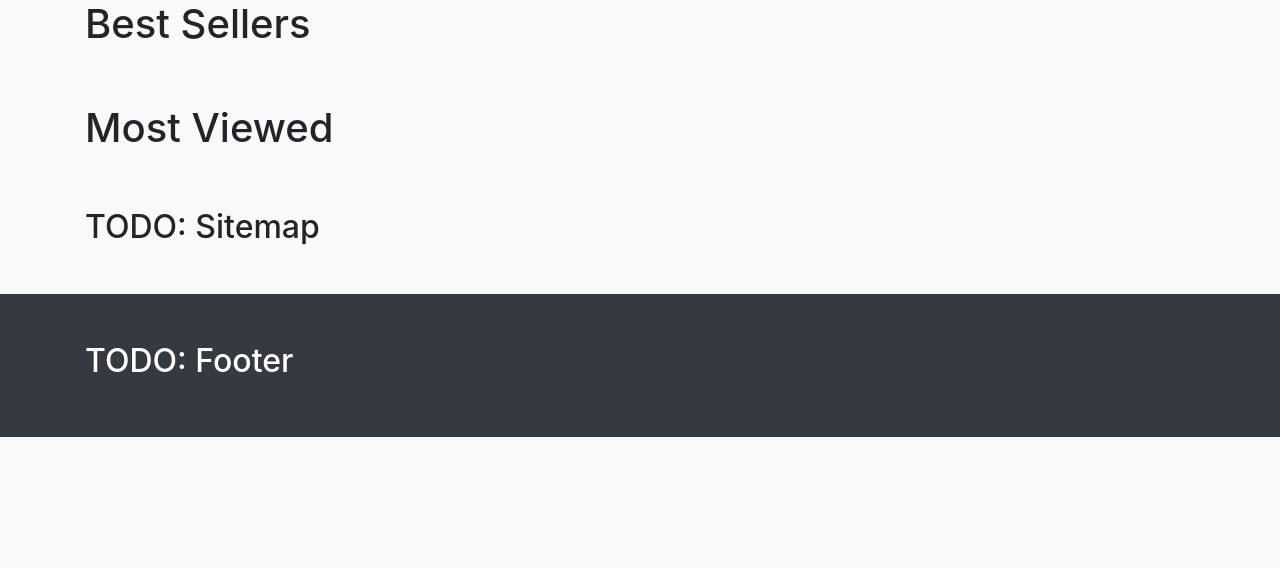
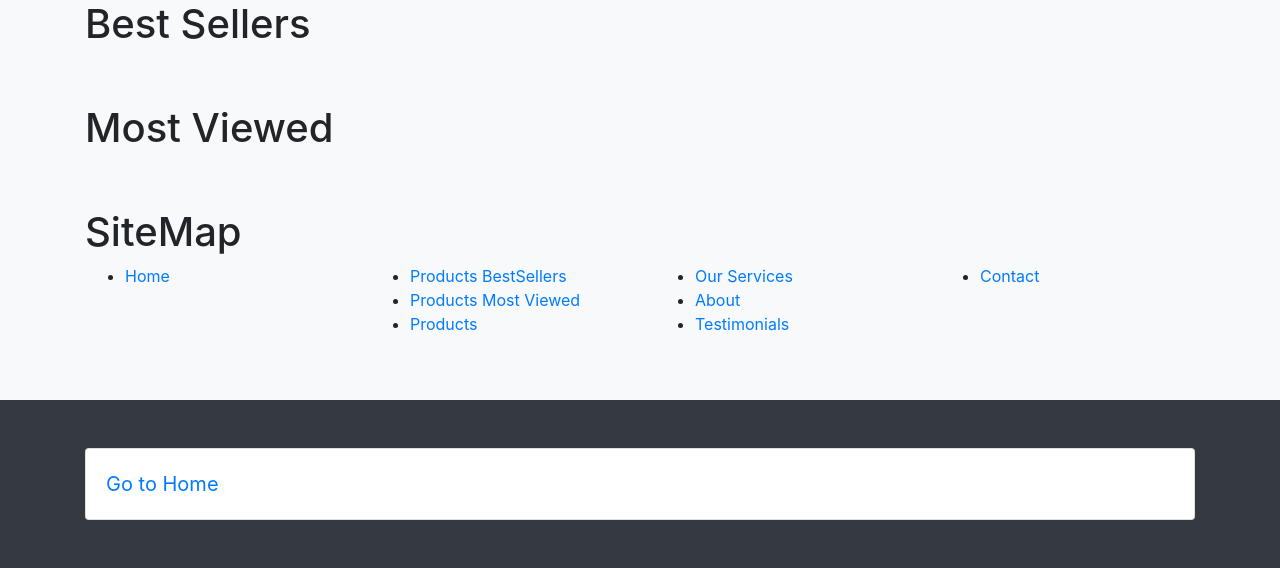
Before and after one commit to jamilemerlin/basic_ecommerce, a Django app: page / in a window 1280 px wide. Shown: the part 326-894 px from the top of the page. Before the commit the page ends 800 px from the top, so only its background shows below. Run offline with Django 3.2, Linux system fonts and the light colour scheme; data that the repository does not hold is empty; some libraries are stand-ins or nearby versions.

Commit message:
add sitemap ui add footer

```diff
--- a/trydjango/mysite/templates/home.html
+++ b/trydjango/mysite/templates/home.html
@@ -38,14 +38,18 @@
 </section>
 
 <section id="sitemap" class="mb-5">
-    <div class="container">
-        <h2>TODO: Sitemap</h2>
-    </div>
+    {% include 'sitemap.html' %}
 </section>
 
 <footer id="footer" class="py-5 bg-dark text-white">
     <div class="container">
-        <h2>TODO: Footer</h2>
+        <div class="card">
+            <div class="card-body">
+                <blockquote class="blockquote mb-0">
+                    <a href="{{ home.html }}" class="card-link">Go to Home</a>
+                </blockquote>
+            </div>
+        </div>
     </div>
 </footer>
 
--- /dev/null
+++ b/trydjango/mysite/templates/sitemap.html
@@ -0,0 +1,31 @@
+<div class="container">
+    <h1>SiteMap</h1>
+    <section id="sec1">
+        <div class="row">
+            <div class="col-md-3">
+                <ul>
+                    <li><a href="{{ home.html }}">Home</a></li>
+                </ul>
+            </div>
+            <div class="col-md-3">
+                <ul>
+                    <li><a href="{{ product_bestsellers.html }}"> Products BestSellers</a></li>
+                    <li><a href="{{ product_most_viewed.html }}"> Products Most Viewed</a></li>
+                    <li><a href="{{ product_list.html }}"> Products</a></li>
+                </ul>
+            </div>
+            <div class="col-md-3">
+                <ul>
+                    <li><a href="{{ services.html }}"> Our Services</a></li>
+                    <li><a href="{{ about.html }}"> About</a></li>
+                    <li><a href="{{ testimonials.html }}"> Testimonials</a></li>
+                </ul>
+            </div>
+            <div class="col-md-3">
+                <ul>
+                    <li><a href="{{ contact.html }}"> Contact</a></li>
+                </ul>
+            </div>
+        </div>
+    </section>
+</div>
```
Lines whose indentation alone changed are shown as unchanged.
